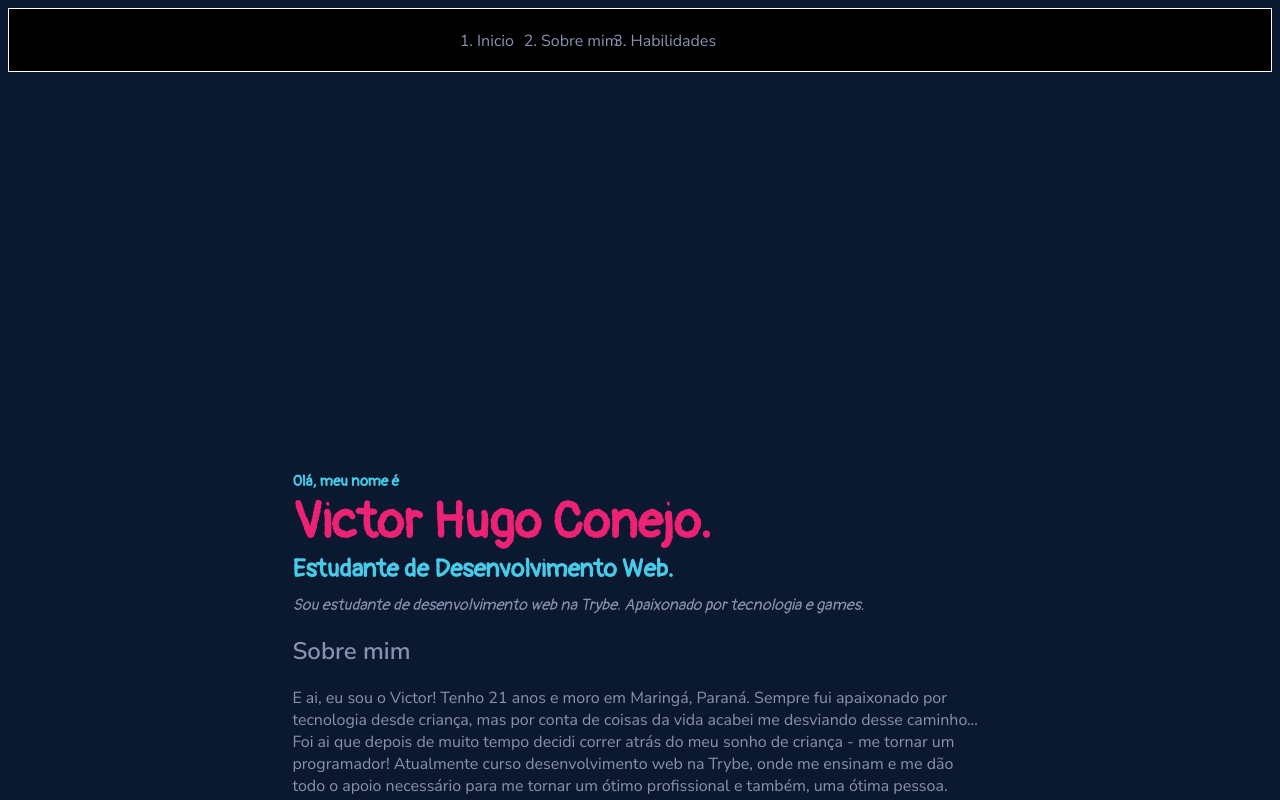
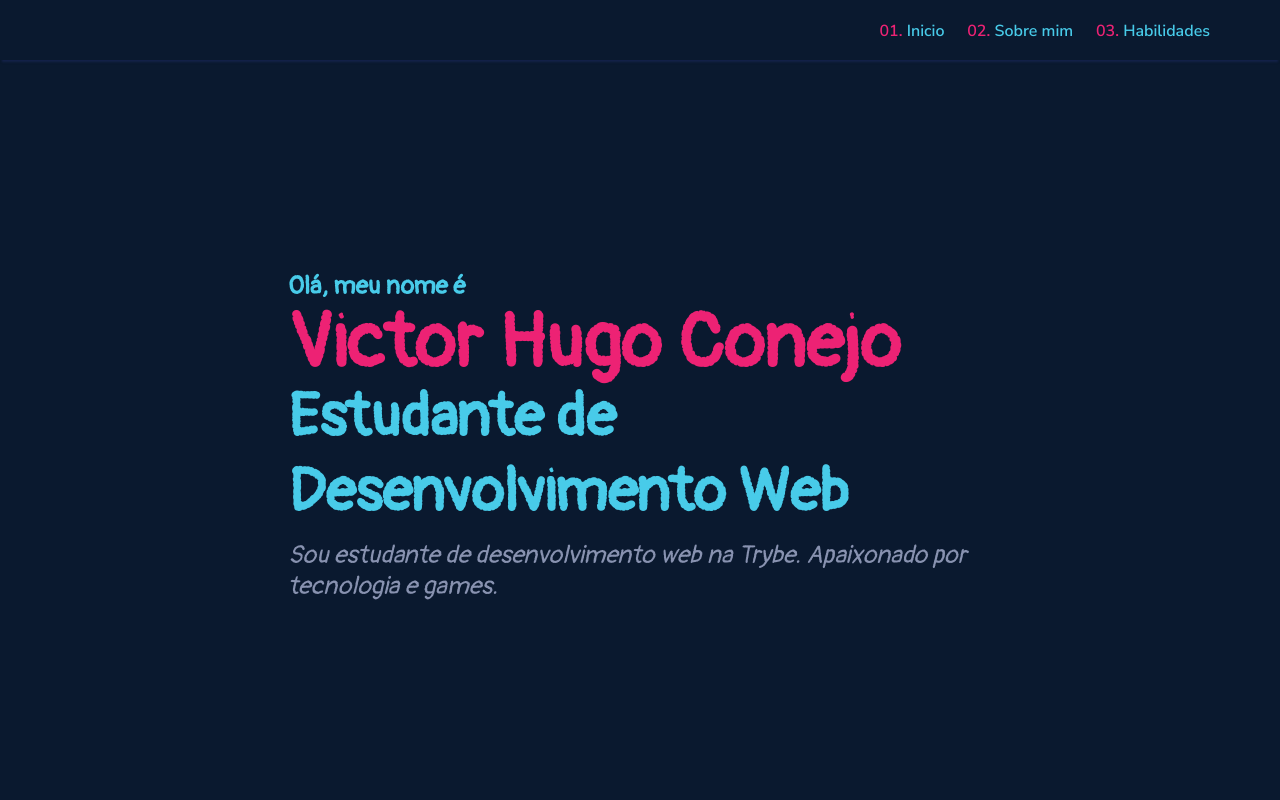
Before and after one commit to victorftw/victorftw.github.io, a plain HTML site: page index.html in a window 1280 px wide. Shown: the top 800 px of the page. Drawn offline with Linux system fonts and the light colour scheme.

Commit message:
estilizando menu

```diff
--- a/index.html
+++ b/index.html
@@ -21,25 +21,25 @@
 </head>
 
 <body>
-    <div class="banner">
+    <nav class="banner">
         <ol class="menu">
-            <li id="inicio">Inicio</li>
-            <li id="sobre">Sobre mim</li>
-            <li id="habilidade">Habilidades</li>
+            <li id="inicio"> <a href="#"> Inicio </a></li>
+            <li id="sobre"> <a href="#aboutme">Sobre mim </a></li>
+            <li id="habilidade"> <a href="#habilidades">Habilidades </a></li>
         </ol>
-    </div>
+    </nav>
     <div class="conteudo">
         <div class="info">
             <h1>Olá, meu nome é</h1>
-            <h2>Victor Hugo Conejo.</h2>
-            <h3>Estudante de Desenvolvimento Web.</h3>
+            <h2>Victor Hugo Conejo</h2>
+            <h3>Estudante de Desenvolvimento Web</h3>
             <p>
                 Sou estudante de desenvolvimento web na Trybe. Apaixonado por tecnologia e games.
             </p>
         </div>
         <div>
             <div class="desc">
-                <h2>Sobre mim</h2>
+                <h2 id="aboutme">Sobre mim</h2>
                 <p>
                     E ai, eu sou o Victor! Tenho 21 anos e moro em Maringá, Paraná. Sempre fui apaixonado por tecnologia
                     desde criança, mas por conta de coisas da vida acabei me desviando desse caminho... Foi ai que
@@ -54,7 +54,7 @@
                 <img id='foto' src="foto.jpg" alt="Foto do Victor" height="200px">
             </div>
         </div>
-        <h2>Habilidades</h2>
+        <h2 id="habilidades">Habilidades</h2>
         <div>
             <ul>
                 <li>Unix & Bash</li>
--- a/style.css
+++ b/style.css
@@ -1,11 +1,16 @@
 * {
-    border: 0;
+    margin: 0;
     padding: 0;
 }
 body {
     background-color: #0A192F;
     font-family: 'Nunito Sans', sans-serif;
     color: #8892B0;
+}
+
+h2 {
+    font-family: 'Pangolin', cursive;
+    color: #48CBE9;
 }
 
 div.conteudo {
@@ -16,78 +21,67 @@ div.conteudo {
 div.info {
     font-family: 'Pangolin', cursive;
     text-align: left;
-    margin-top: 400px;
+    margin-top: 30%;
+    margin-bottom: 44%;
 }
 
 div.info h1 {
     color: #48CBE9;
-    font-size: 15px;
+    font-size: 25px;
     font-weight: bold;
-    margin-bottom: 0px;
+    margin-bottom: -5px;
 }
 
 div.info h2 {
     color: #ED2274;
-    font-size: 50px;
+    font-size: 75px;
     font-weight: 70px;
-    margin: 0px;
+    margin-bottom: -10px;
 }
 
 div.info h3 {
     color: #48CBE9;
-    font-size: 25px;
-    margin: 0px;
+    font-size: 60px;
 }
 
 div.info p {
     margin-top: 10px;
     font-style: italic;
+    font-size: 25px;
 }
 
 a {
     text-decoration: none;
+    color: #48CBE9;
+
 }
 
 .banner {
     margin: 0;
-    padding: 0;
+    padding: 20px;
+    padding-bottom: 40px;
+    box-shadow: 0px 4px 2px -2px rgb(20, 34, 73);
+    background-color: #0A192F;
+    position: sticky;
+    top: 0px;
 }
 
-div.banner {
-    margin-top: 0;
-    padding: 20px;
-    border: 1px solid white;
-    background-color: black;
-    /* position: fixed; */
-}
-
-.menu {
-    padding-bottom: 15px;
-    margin: 0;
+ol.menu li a {
     display: inline-block;
 }
 
-.menu li:nth-of-type(1) {
-    margin-left: 35%;
-    position: fixed;
-    border: 0;
-    padding: 0;
+ol.menu li {
+    padding-bottom: 15px;
+    margin-right: 50px;
+    float: left;
 }
 
-.menu li:nth-of-type(2) {
-    margin-left: 40%;
-    position: fixed;
-    border: 0;
-    padding: 0;
+ol.menu {
+    list-style: decimal-leading-zero;
+    color: #ED2274;
+    font-weight: bold;
+    float: right;
 }
-
-.menu li:nth-of-type(3) {
-    margin-left: 47%;
-    position: fixed;
-    border: 0;
-    padding: 0;
-}
-
 
 #foto {
     border-radius: 50%;
```
